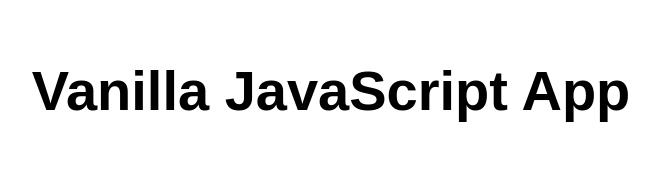
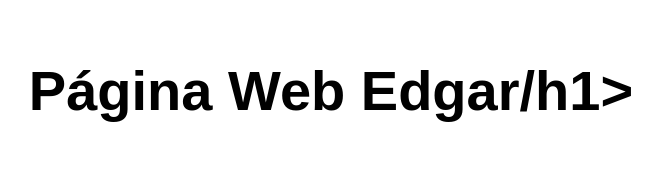
Before and after one commit to edgar-quezada/my-first-static-web-app, a plain HTML site: page index.html in a window 1280 px wide. Shown: the whole page, without its empty margins (309-971 px from the left). Drawn offline with Linux system fonts and the light colour scheme.

Commit message:
Update index.html

```diff
--- a/index.html
+++ b/index.html
@@ -10,7 +10,7 @@
 
 <body>
   <main>
-    <h1>Vanilla JavaScript App</h1>
+    <h1>Página Web <b>Edgar</b>/h1>
   </main>
 </body>
 
```
